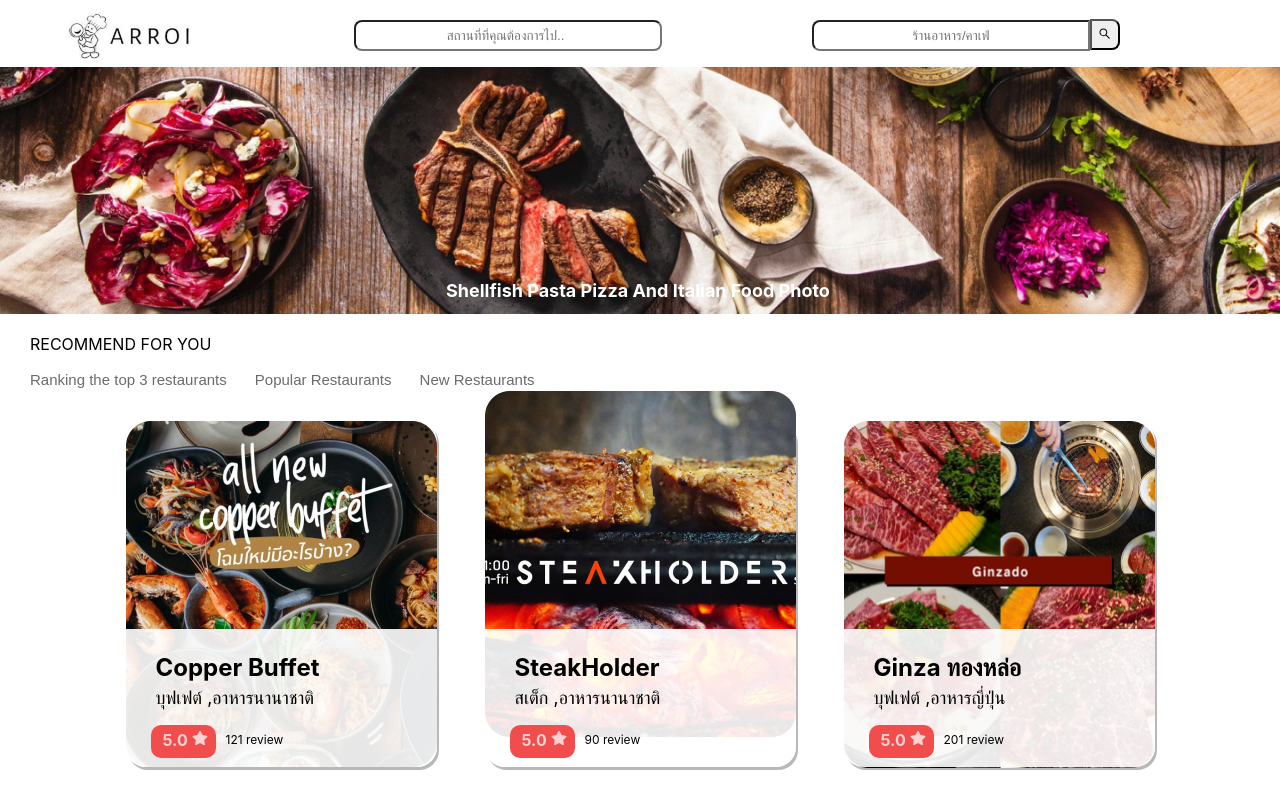
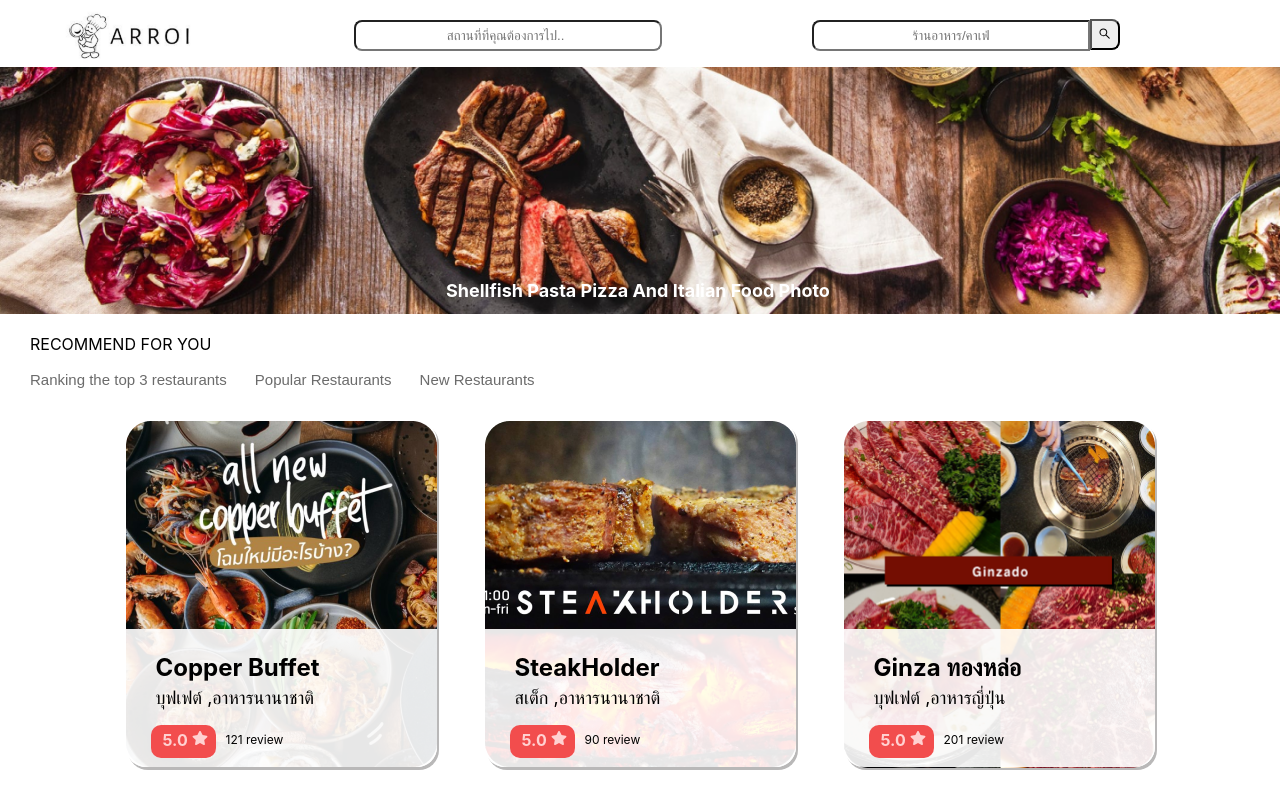
Before and after one commit to PinyaP/Arroi, a React (Create React App) app: page / in a window 1280 px wide. Shown: the top 800 px of the page. Built offline with nearby package versions, Linux system fonts and the light colour scheme.

Commit message:
rank 1 picture move up 2

```diff
--- a/src/Pages/Home.jsx
+++ b/src/Pages/Home.jsx
@@ -11,20 +11,25 @@
   const [data, setData] = useState(restaurant);
   const [showLastButton, setShowLastButton] = useState(false);
   const [showRank, setShowRank] = useState(false);
+  const [showSecondImage, setShowSecondImage] = useState(false);
 
   const filterResult = (catItem) => {
     const result = restaurant.filter((curData) =>
       curData.category.includes(catItem)
     );
+
     setData(result);
 
     if (catItem === 'a' || catItem === 'newres') {
       setShowLastButton(true);
       setShowRank(false);
+      setShowSecondImage(false);
     } else {
       setShowLastButton(false);
       setShowRank(true);
+      setShowSecondImage(true);
     }
+
   };
 
   return (
@@ -58,7 +63,7 @@
           const { id, title, desc, rating, review, img } = values;
           return (
             <Link to={`/detail/${id}`} class="card" key={id}>
-              <img src={img} alt="/" class={id === 2 ? 'middle-image' : ''}/>
+              <img src={img} alt="/" className={id === 2 && showSecondImage ? 'middle-image' : ''}/>
               <div class="textborder">
                 <p class="headp">{title}</p>
                 <p class="subp">{desc}</p>
--- a/src/Styles/Home.css
+++ b/src/Styles/Home.css
@@ -28,4 +28,4 @@
 
 .middle-image {
     margin-top: -30px;
-  }
+}
```
